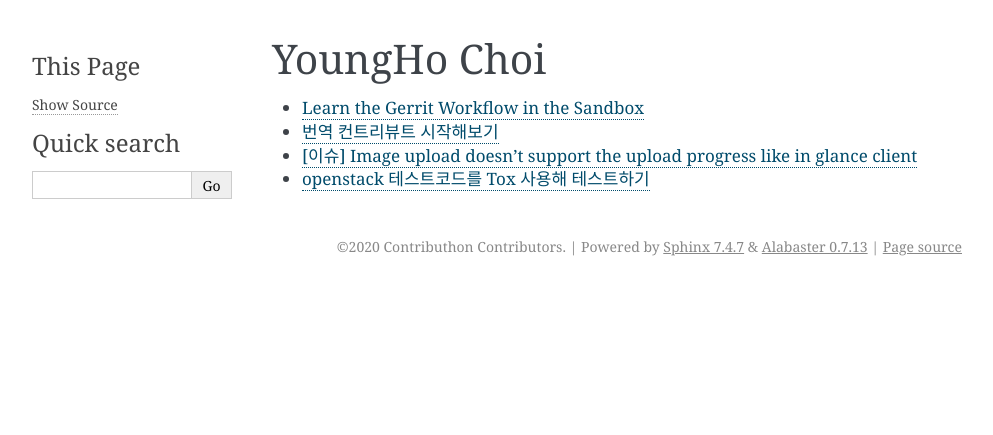
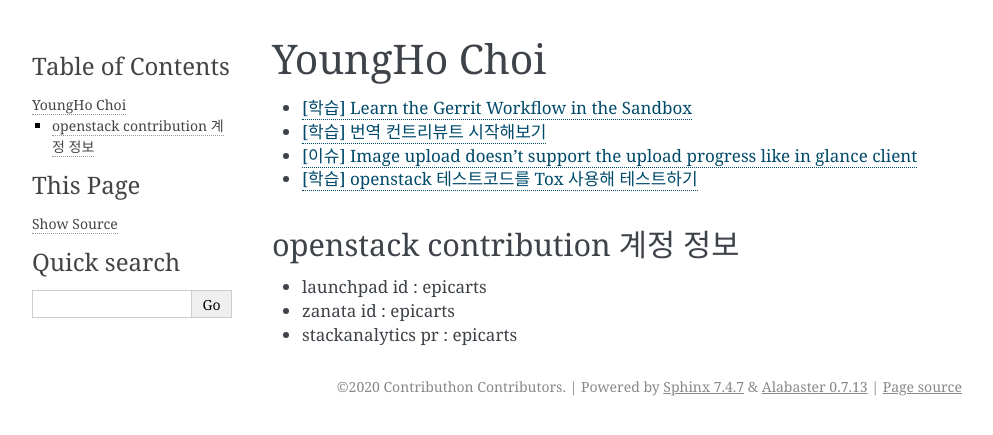
Before and after one commit to openstack-kr/contributhon-2020, a Sphinx documentation site: the page built from doc/source/youngho_choi/index.rst, in a window 1280 px wide. Shown: the top 435 px of the page, without its empty margins (148-1141 px from the left). Built offline with Sphinx 7.4.7, drawn with Linux system fonts in a browser that asks for light colours; the version number could not be read and is left out.

Commit message:
openstack contribution 계정 정보 작성

```diff
--- a/doc/source/youngho_choi/index.rst
+++ b/doc/source/youngho_choi/index.rst
@@ -11,3 +11,9 @@
    start_translate.rst
    first_issue.rst
    to_start_using_tox.rst
+
+openstack contribution 계정 정보
+-------------------------------------------------
+- launchpad id : epicarts
+- zanata id : epicarts
+- stackanalytics pr : epicarts
--- a/doc/source/youngho_choi/sandbox_tutorial_guide.rst
+++ b/doc/source/youngho_choi/sandbox_tutorial_guide.rst
@@ -1,5 +1,5 @@
 =================================================
-Learn the Gerrit Workflow in the Sandbox
+[학습] Learn the Gerrit Workflow in the Sandbox
 =================================================
 
 이 글은 `샌드박스 튜토리얼 문서 <https://docs.opendev.org/opendev/infra-manual/latest/sandbox.html#sandbox>`_
--- a/doc/source/youngho_choi/start_translate.rst
+++ b/doc/source/youngho_choi/start_translate.rst
@@ -1,5 +1,5 @@
 =================================================
-번역 컨트리뷰트 시작해보기
+[학습] 번역 컨트리뷰트 시작해보기
 =================================================
 
 
--- a/doc/source/youngho_choi/to_start_using_tox.rst
+++ b/doc/source/youngho_choi/to_start_using_tox.rst
@@ -1,5 +1,5 @@
 ------------------------------------------------------
-openstack 테스트코드를 Tox 사용해 테스트하기
+[학습] openstack 테스트코드를 Tox 사용해 테스트하기
 ------------------------------------------------------
 
 tox 는 파이썬의 자동화 테스팅 도구입니다.
```
